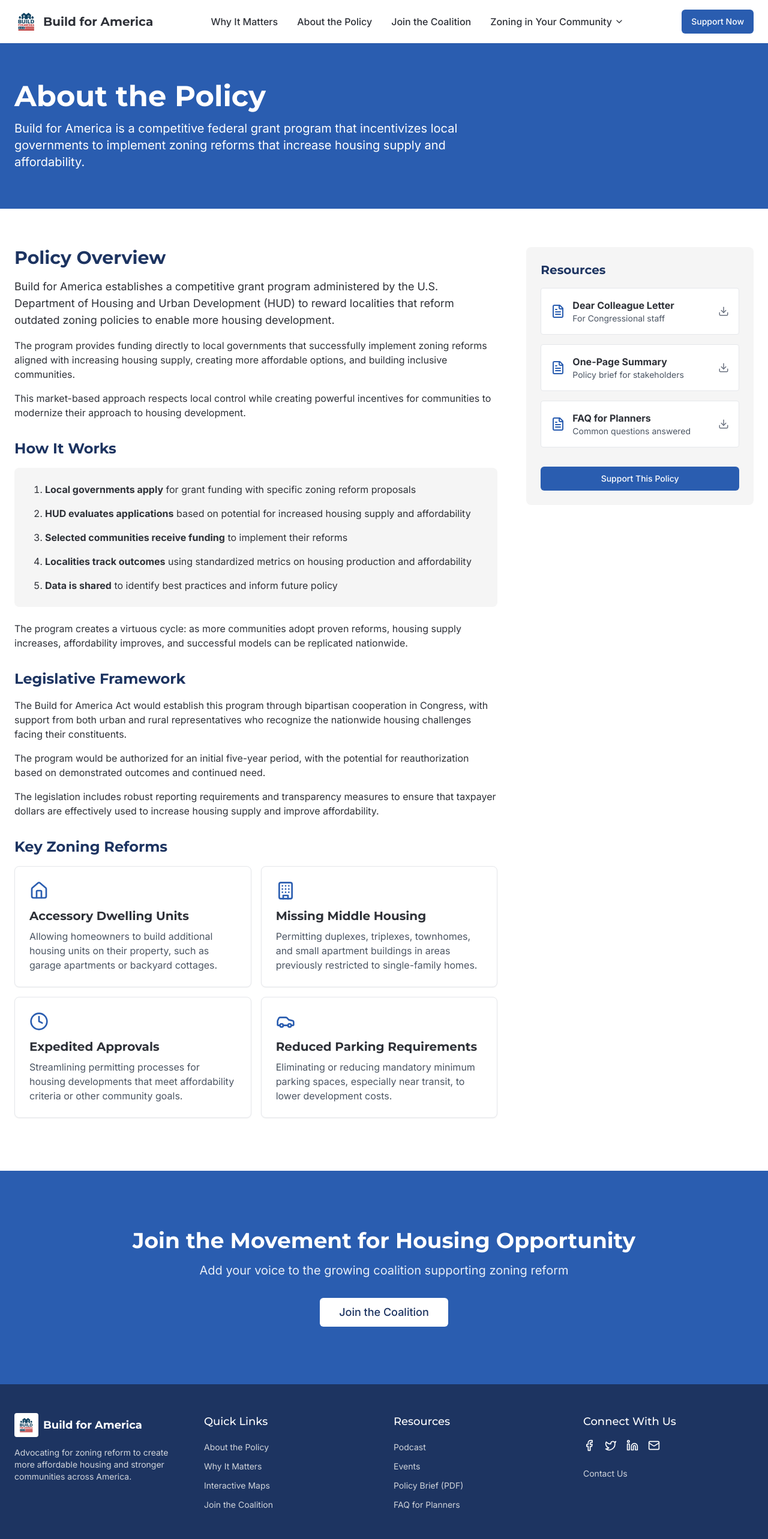
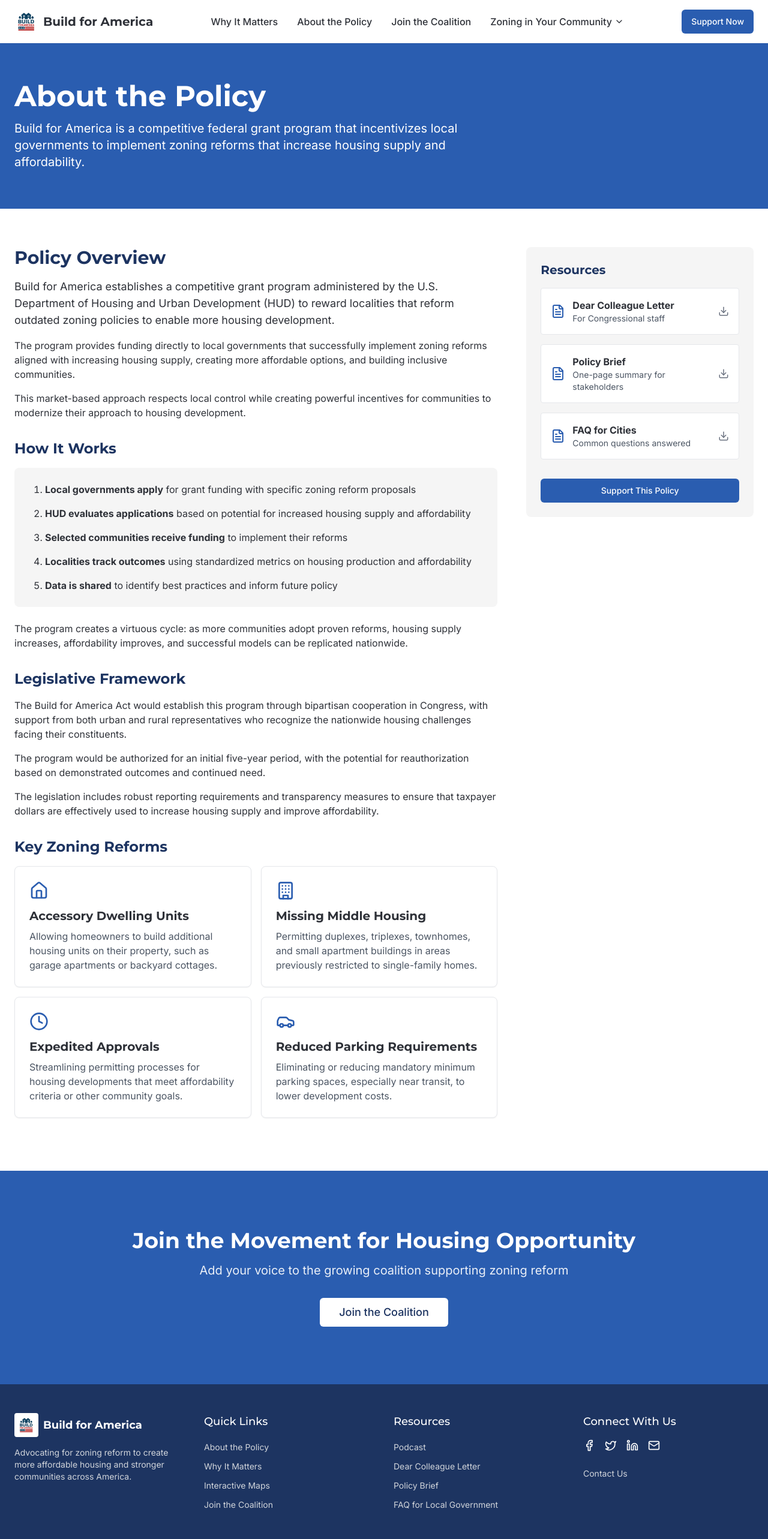
Before and after one commit to PBPL41/pbpl41.github.io, a React (Vite) app: page /about-policy in a window 1280 px wide. Shown: the top 2566 px of the page at 60% size. Built offline with nearby package versions, Linux system fonts and the light colour scheme.

Commit message:
Visual edit in Lovable
Edited UI in Lovable

```diff
--- a/src/components/layout/Footer.tsx
+++ b/src/components/layout/Footer.tsx
@@ -39,13 +39,13 @@ const Footer = () => {
                 <Link to="/media" className="text-gray-300 hover:text-white transition-colors text-sm">Podcast</Link>
               </li>
               <li>
-                <Link to="/events" className="text-gray-300 hover:text-white transition-colors text-sm">Events</Link>
+                <Link to="/events" className="text-gray-300 hover:text-white transition-colors text-sm">Dear Colleague Letter</Link>
               </li>
               <li>
-                <a href="#" className="text-gray-300 hover:text-white transition-colors text-sm">Policy Brief (PDF)</a>
+                <a href="#" className="text-gray-300 hover:text-white transition-colors text-sm">Policy Brief</a>
               </li>
               <li>
-                <a href="#" className="text-gray-300 hover:text-white transition-colors text-sm">FAQ for Planners</a>
+                <a href="#" className="text-gray-300 hover:text-white transition-colors text-sm">FAQ for Local Government</a>
               </li>
             </ul>
           </div>
--- a/src/pages/AboutPolicy.tsx
+++ b/src/pages/AboutPolicy.tsx
@@ -127,8 +127,8 @@ const AboutPolicy = () => {
                   <a href="#" className="flex items-center p-4 bg-white rounded border border-gray-200 hover:shadow-md transition-shadow">
                     <FileText className="text-bfa-blue mr-3" size={24} />
                     <div>
-                      <p className="font-bold">One-Page Summary</p>
-                      <p className="text-sm text-gray-600">Policy brief for stakeholders</p>
+                      <p className="font-bold">Policy Brief</p>
+                      <p className="text-sm text-gray-600">One-page summary for stakeholders</p>
                     </div>
                     <Download className="ml-auto text-gray-500" size={18} />
                   </a>
@@ -136,7 +136,7 @@ const AboutPolicy = () => {
                   <a href="#" className="flex items-center p-4 bg-white rounded border border-gray-200 hover:shadow-md transition-shadow">
                     <FileText className="text-bfa-blue mr-3" size={24} />
                     <div>
-                      <p className="font-bold">FAQ for Planners</p>
+                      <p className="font-bold">FAQ for Cities</p>
                       <p className="text-sm text-gray-600">Common questions answered</p>
                     </div>
                     <Download className="ml-auto text-gray-500" size={18} />
```
